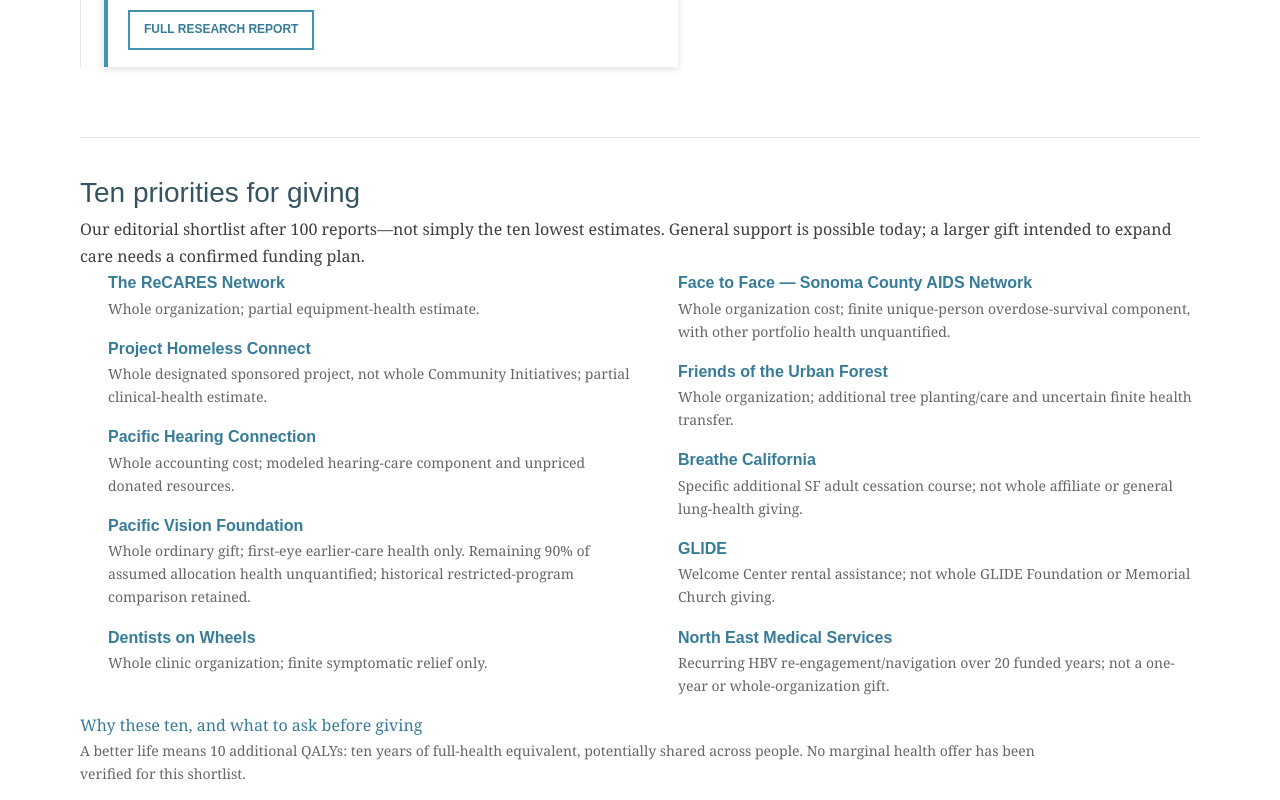
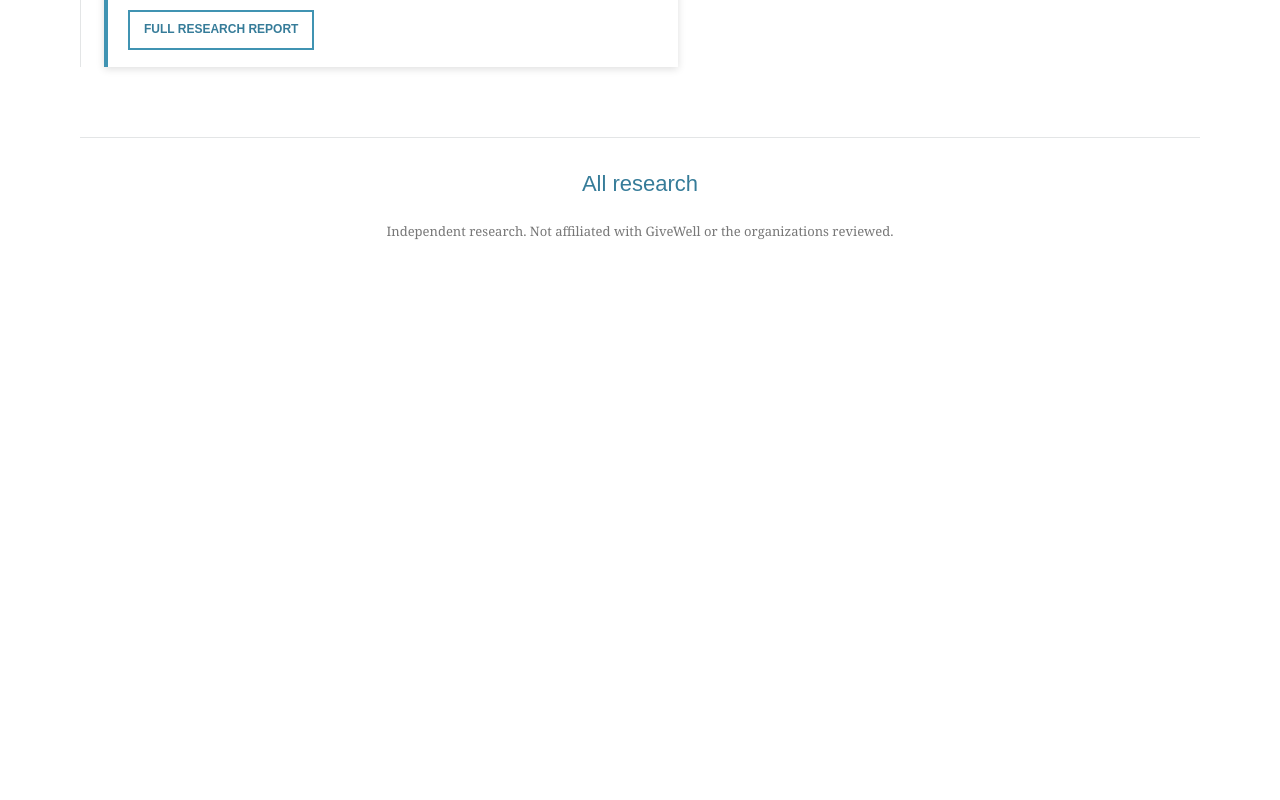
Before and after one commit to Rhys-Lindmark/market-for-impact, a Next.js app: page / in a window 1280 px wide. Shown: the part 4040-4840 px from the top of the page. After the commit the page ends 4337 px from the top, so only its background shows below. Built offline with nearby package versions, Linux system fonts and the light colour scheme.

Commit message:
Remove internal ten-priority shortlist from homepage (#309)

```diff
--- a/app/page.tsx
+++ b/app/page.tsx
@@ -4,7 +4,6 @@ import compass from '@/data/san-francisco/compass-c-rent-qaly-bridge-audit-v1.js
 import { researchRankBySlug } from '@/lib/research-cost-ranking.mjs';
 import {unifiedResearch} from '@/lib/unified-research-index';
 
-import priorities from '@/data/bay/donor-priorities.json';
 import './sf-home.css';
 import './givebetter.css';
 /* eslint-disable @next/next/no-img-element -- Static editorial photos with reserved dimensions. */
@@ -77,7 +76,6 @@ export default function SanFranciscoHome() {
           </div>
         </div>
       </article>)}</section>
-      <section className="sf-home-priorities" id="giving-priorities"><h2>Ten priorities for giving</h2><p>Our editorial shortlist after 100 reports—not simply the ten lowest estimates. General support is possible today; a larger gift intended to expand care needs a confirmed funding plan.</p><ol>{priorities.map(item=>{const row=unifiedResearch.find(r=>r.href==='/charities/'+item.slug)!;return <li key={item.slug}><a href={root+'/research/city-theory#'+item.slug}>{row.organization}</a><span>{item.scope}</span></li>})}</ol><p><a href={root+'/research/city-theory'}>Why these ten, and what to ask before giving</a></p><p className="sf-home-note">A better life means 10 additional QALYs: ten years of full-health equivalent, potentially shared across people. No marginal health offer has been verified for this shortlist.</p></section>
       <footer className="sf-home-footer"><a href={`${root}/research`}>All research</a><p>Independent research. Not affiliated with GiveWell or the organizations reviewed.</p></footer>
     </main>
   </div>;
```
Also changed, not shown: 1 other file (tests, documents, lock files or other folders).
